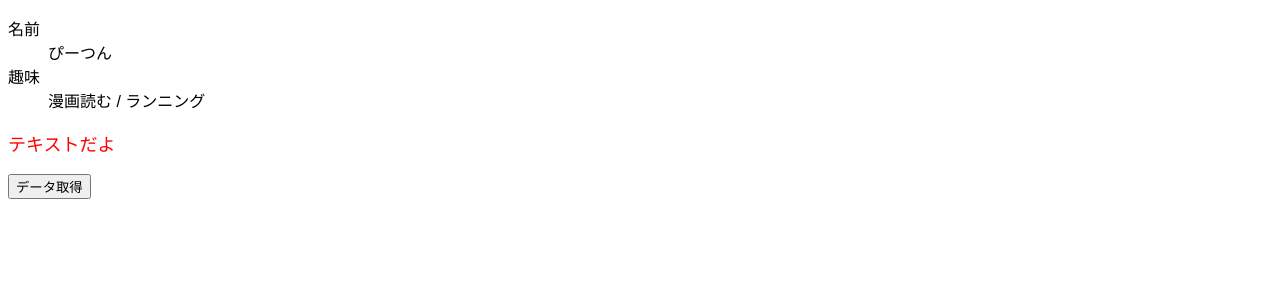
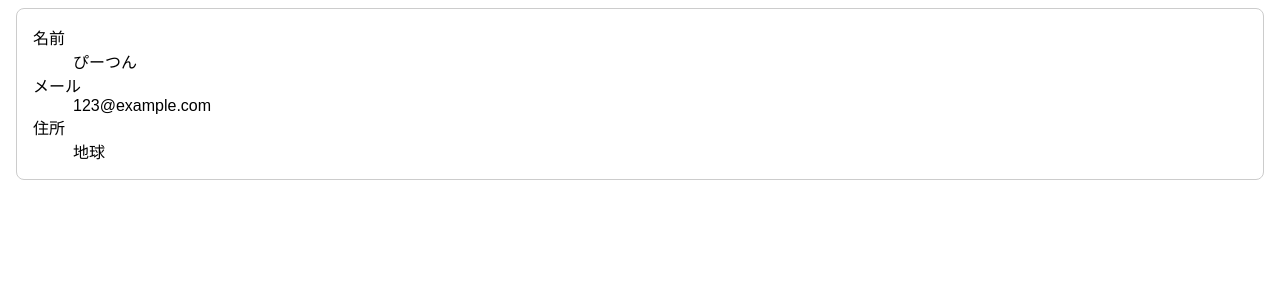
Before and after one commit to ko-to-mi-san/sandbox-ts-react, a React (Create React App) app: page / in a window 1280 px wide. Shown: the top 300 px of the page. Built offline with nearby package versions, Linux system fonts and the light colour scheme.

Commit message:
user情報表示

```diff
--- a/src/App.tsx
+++ b/src/App.tsx
@@ -1,39 +1,17 @@
-import axios from "axios";
-import { useState } from "react";
 import "./styles.css";
-import { Todo } from "./Todo";
-import { TodoType } from "./types/todo";
-import { Text } from "./Text";
-import { UserProfile } from "./UserProfile";
+import { UserCard } from "./components/UserCard";
 
 const user = {
+  id: 1,
   name: "ぴーつん",
-  hobbies: ["漫画読む", "ランニング"]
+  email: "123@example.com",
+  address: "地球"
 };
 
 export default function App() {
-  const [todos, setTodos] = useState<Array<TodoType>>([]);
-
-  const onClickFetchData = () => {
-    axios
-      .get<Array<TodoType>>("https://jsonplaceholder.typicode.com/todos")
-      .then((res) => {
-        setTodos(res.data);
-      });
-  };
   return (
     <div className="App">
-      <UserProfile user={user} />
-      <Text color="red" fontSize="18px" />
-      <button onClick={onClickFetchData}>データ取得</button>
-      {todos.map((todo) => (
-        <Todo
-          key={todo.id}
-          title={todo.title}
-          userId={todo.userId}
-          completed={todo.completed}
-        />
-      ))}
+      <UserCard user={user} />
     </div>
   );
 }
--- /dev/null
+++ b/src/components/UserCard.tsx
@@ -0,0 +1,28 @@
+import { VFC } from "react";
+import { UserProfile } from "../types/UserProfile";
+
+type Props = {
+  user: UserProfile;
+};
+
+export const UserCard: VFC<Props> = (props) => {
+  const { user } = props;
+  const style = {
+    border: "solid 1px #ccc",
+    borderRadius: "8px",
+    padding: "0 16px",
+    margin: "8px"
+  };
+  return (
+    <div style={style}>
+      <dl>
+        <dt>名前</dt>
+        <dd>{user.name}</dd>
+        <dt>メール</dt>
+        <dd>{user.email}</dd>
+        <dt>住所</dt>
+        <dd>{user.address}</dd>
+      </dl>
+    </div>
+  );
+};
--- /dev/null
+++ b/src/types/UserProfile.ts
@@ -0,0 +1,6 @@
+export type UserProfile = {
+  id: number;
+  name: string;
+  email: string;
+  address: string;
+};
```
